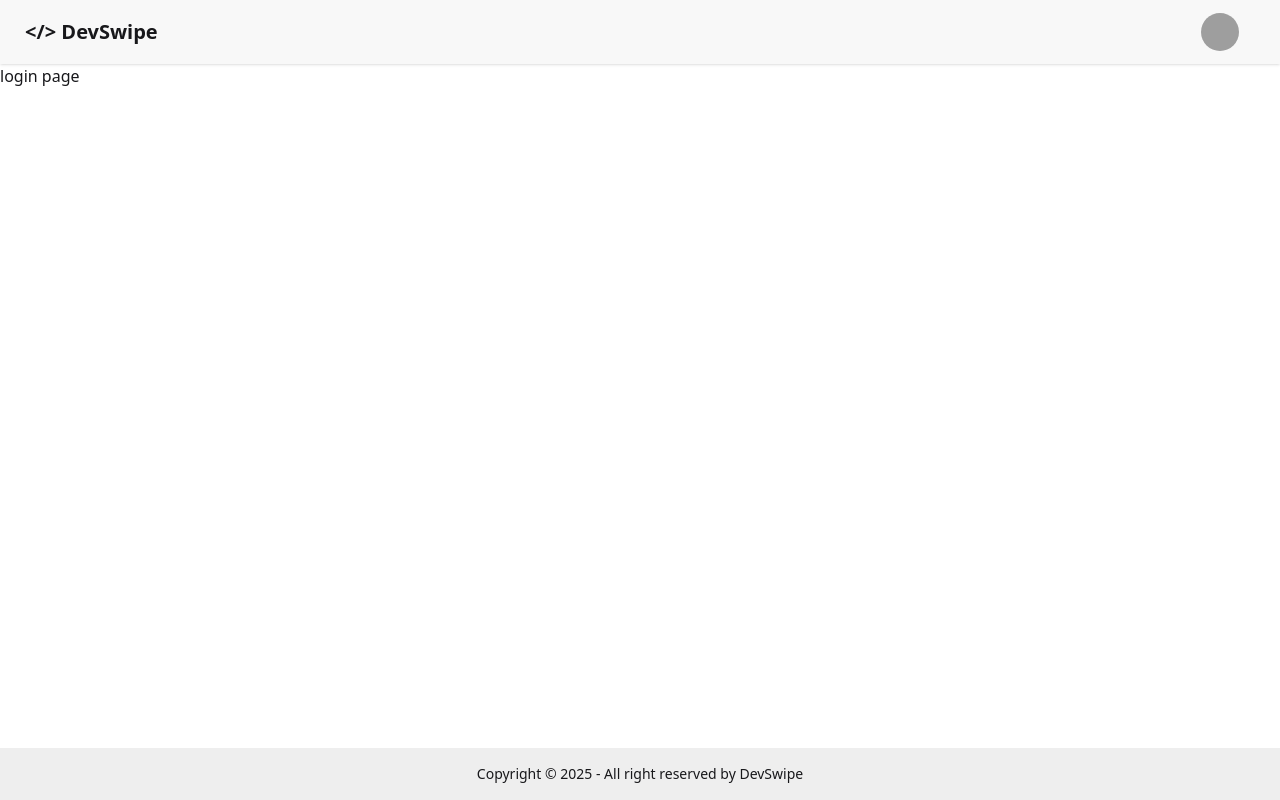
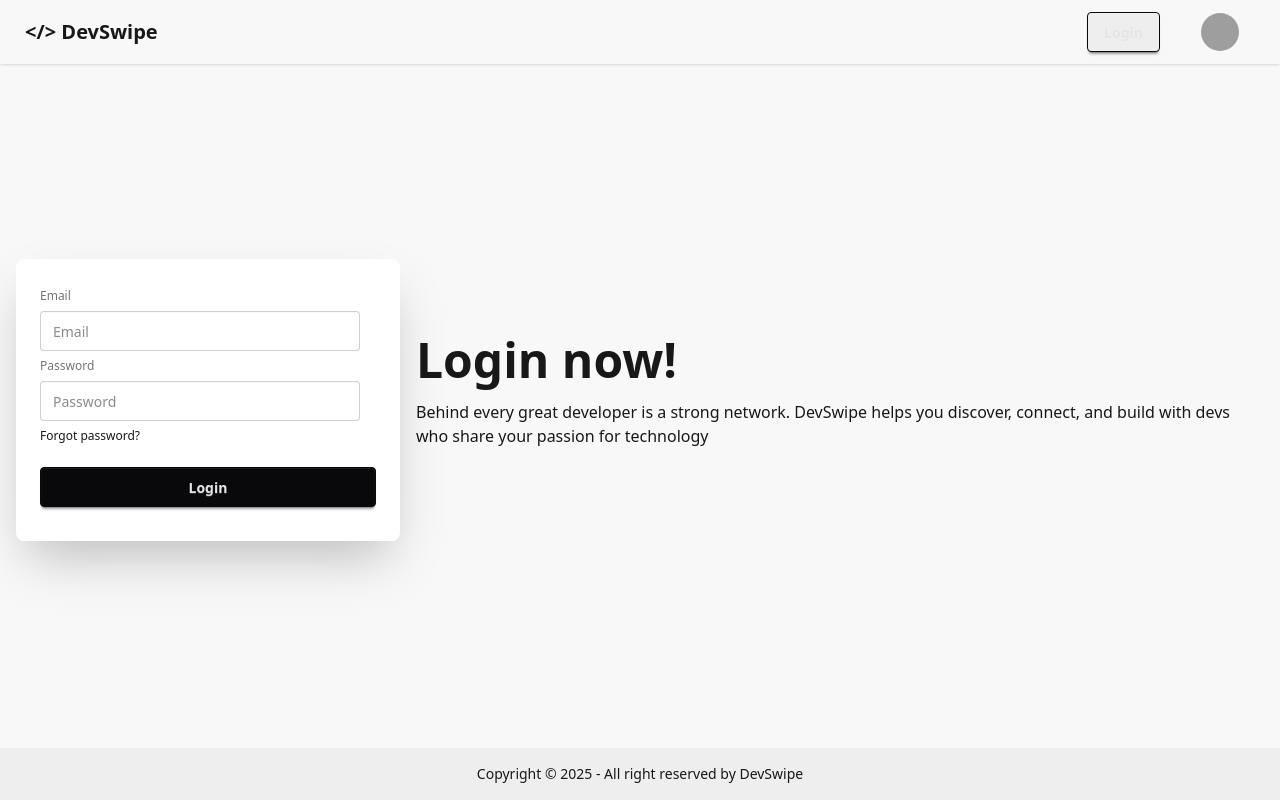
Before and after one commit to maruthishalivahana/dev_tinder_web, a React (Vite) app: page /login in a window 1280 px wide. Built offline with nearby package versions, Linux system fonts and the light colour scheme; grey boxes are pictures that could not be loaded.

Commit message:
designed login component with backend connection

```diff
--- a/package.json
+++ b/package.json
@@ -11,10 +11,13 @@
   },
   "dependencies": {
     "@tailwindcss/vite": "^4.1.13",
+    "axios": "^1.12.2",
     "react": "^19.1.1",
     "react-dom": "^19.1.1",
     "react-router-dom": "^7.9.3",
-    "tailwindcss": "^4.1.13"
+    "react-toastify": "^11.0.5",
+    "tailwindcss": "^4.1.13",
+    "toster": "^0.0.22"
   },
   "devDependencies": {
     "@eslint/js": "^9.36.0",
--- a/src/Components/Login.jsx
+++ b/src/Components/Login.jsx
@@ -1,9 +1,66 @@
 import React from 'react'
+import { useState } from 'react'
+import axios from 'axios'
+import { toast, ToastContainer } from "react-toastify";
 
 function Login() {
+
+    const [emailId, setEmailId] = useState("")
+    const [password, setPassword] = useState("")
+    const handleLogin = async () => {
+        try {
+            await axios.post('http://localhost:3000/login', {
+                email: emailId,
+                password
+            }, { withCredentials: true }).then(response => {
+
+                toast.success(`welcome back ${response.data.user.firstName}`)
+            })
+            navigate('/')
+        } catch (error) {
+            toast.error(error.response.data.message)
+        }
+    }
+
     return (
-        <div>
-            login page
+        <div className="hero bg-base-200 min-h-screen">
+            <div className="hero-content flex-col lg:flex-row-reverse">
+                <div className="text-center lg:text-left">
+                    <h1 className="text-5xl font-bold">Login now!</h1>
+                    <p className="py-4">
+                        Behind every great developer is a strong network. DevSwipe helps you discover, connect, and build with devs who share your passion for technology
+                    </p>
+                </div>
+                <div className="card bg-base-100 w-full max-w-sm shrink-0 shadow-2xl">
+                    <div className="card-body">
+                        <fieldset className="fieldset">
+                            <label className="label">Email</label>
+                            <input type="email" className="input" placeholder="Email"
+                                value={emailId}
+                                onChange={(e) => setEmailId(e.target.value)}
+
+                            />
+                            <label className="label">Password</label>
+                            <input type="password" className="input" placeholder="Password"
+                                value={password}
+                                onChange={(e) => setPassword(e.target.value)}
+
+                            />
+                            <div><a className="link link-hover">Forgot password?</a></div>
+                            <button className="btn btn-neutral mt-4" onClick={handleLogin}>Login</button>
+                            <ToastContainer
+                                position="top-center"
+                                autoClose={3000}
+                                hideProgressBar={false}
+                                newestOnTop
+                                closeOnClick
+                                pauseOnHover
+                                draggable
+                            />
+                        </fieldset>
+                    </div>
+                </div>
+            </div>
         </div>
     )
 }
--- a/src/Components/Navbar.jsx
+++ b/src/Components/Navbar.jsx
@@ -1,14 +1,18 @@
 import React from 'react'
+import { useNavigate } from 'react-router-dom'
+
 
 function Navbar() {
+    const navigate = useNavigate()
     return (
         <>
-            <div className="navbar bg-base-200 shadow-sm">
+            <div className="navbar bg-base-200 shadow-sm fixed">
                 <div className="flex-1">
                     <span className="text-xl font-bold text-purple-500"></span>
-                    <a className="btn btn-ghost text-xl">{'</>'} DevSwipe</a>
+                    <a className="btn btn-ghost text-xl" onClick={() => navigate('/')}>{'</>'} DevSwipe</a>
                 </div>
                 <div className="flex gap-2">
+                    <button className="btn btn-neutral bg-base-300" onClick={() => navigate('/login')}>Login</button>
                     <div className="dropdown dropdown-end mx-8">
                         <div tabIndex={0} role="button" className="btn btn-ghost btn-circle avatar">
                             <div className="w-10 rounded-full">
```
Also changed, not shown: 1 other file (tests, documents, lock files or other folders).
